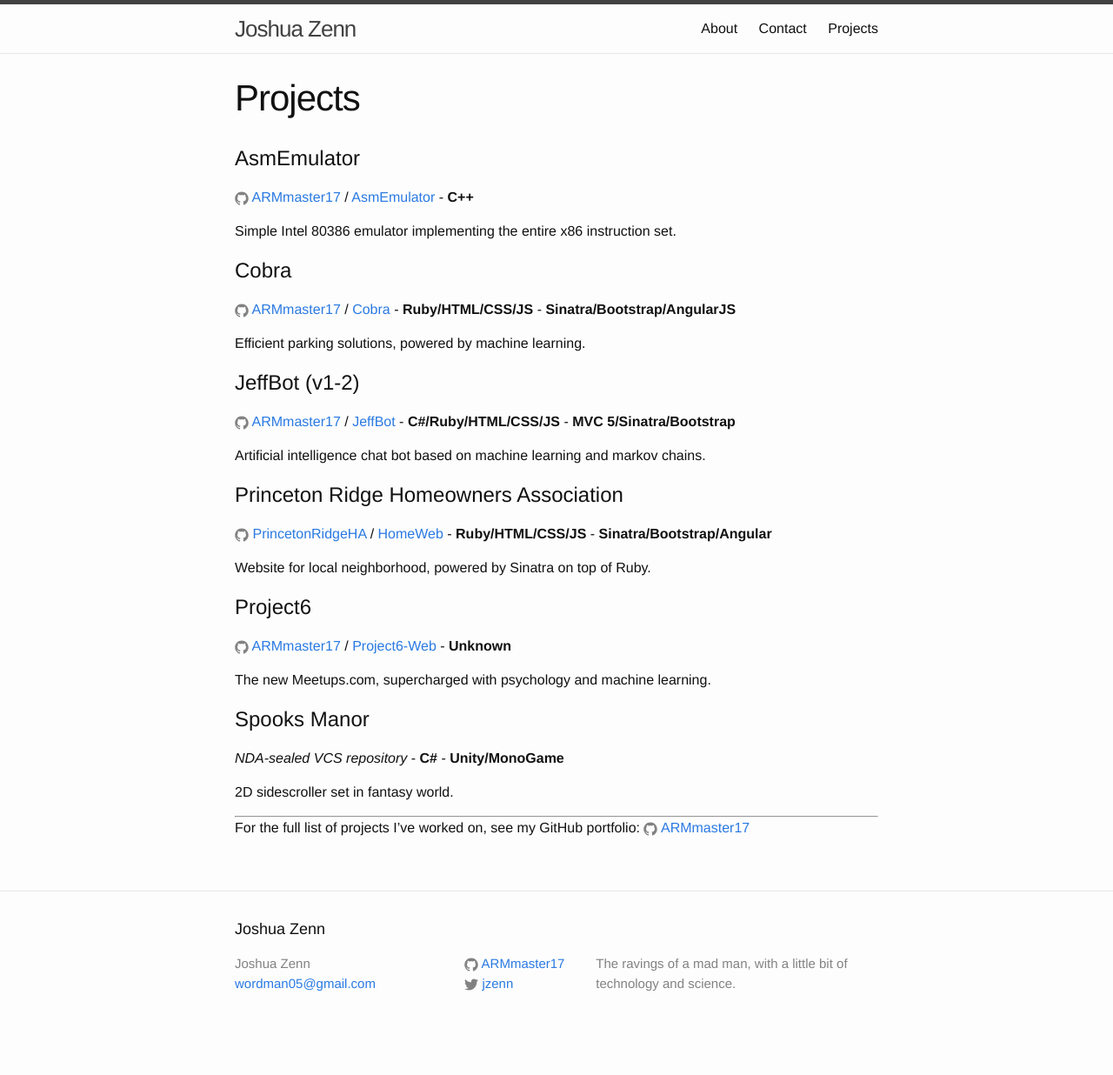
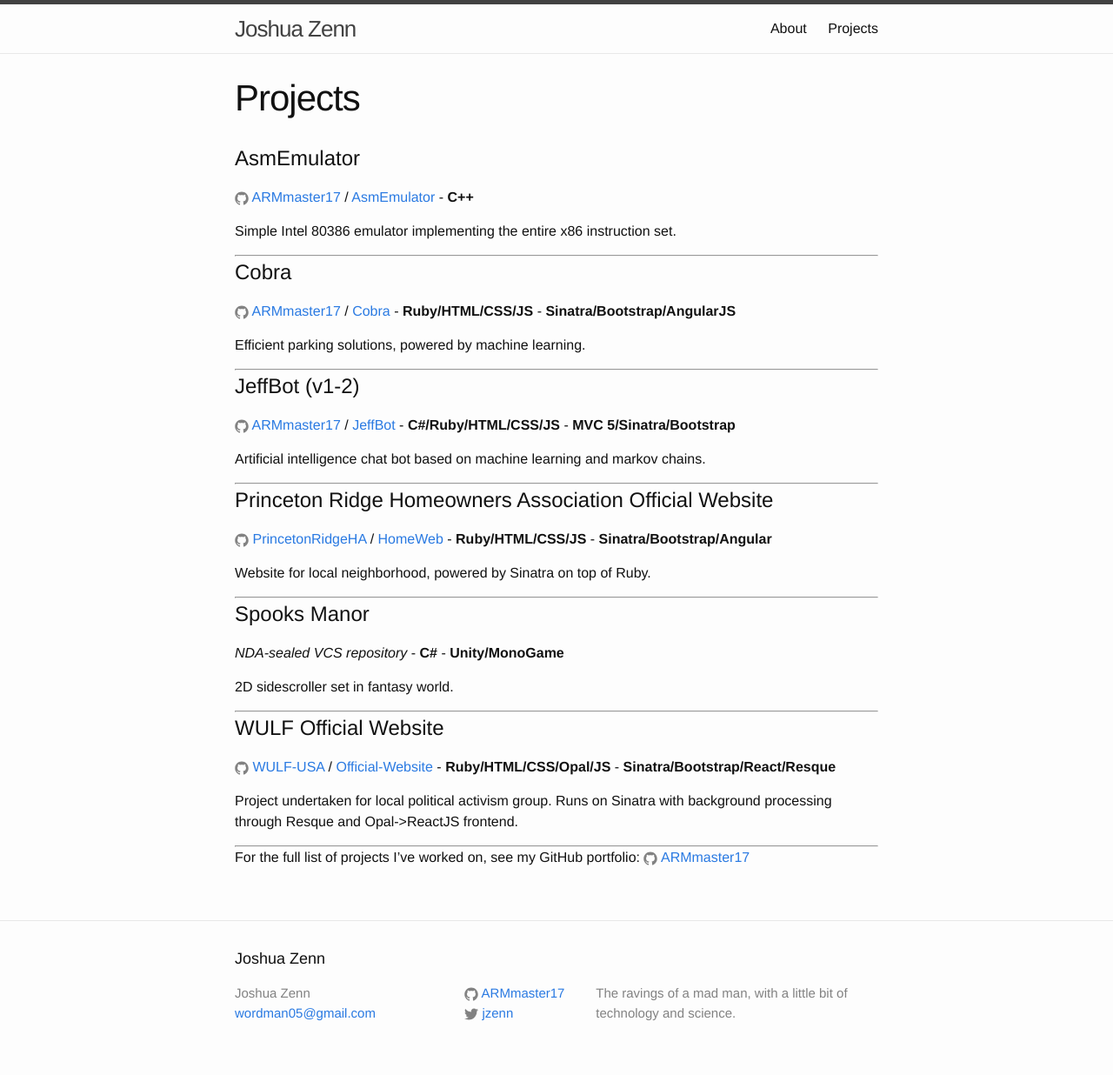
Before and after one commit to ARMmaster17/ARMmaster17.github.io, a Jekyll site: the page built from projects.md, in a window 1280 px wide. Shown: the whole page at 87% size. Built offline with Jekyll 4.4.1, drawn with Linux system fonts in a browser that asks for light colours; before the commit the page ends 1202 px from its top, so only the background shows below that.

Commit message:
Reset site

```diff
--- a/_config.yml
+++ b/_config.yml
@@ -1,16 +1,9 @@
-# Welcome to Jekyll!
-#
-# This config file is meant for settings that affect your whole blog, values
-# which you are expected to set up once and rarely need to edit after that.
-# For technical reasons, this file is *NOT* reloaded automatically when you use
-# 'jekyll serve'. If you change this file, please restart the server process.
-
 # Site settings
 title: Joshua Zenn
 email: wordman05@gmail.com
 description: The ravings of a mad man, with a little bit of technology and science.
-baseurl: "" # the subpath of your site, e.g. /blog
-url: "http://armmaster17.github.io" # the base hostname & protocol for your site
+baseurl: ""
+url: "https://armmaster17.github.io" # the base hostname & protocol for your site
 twitter_username: jzenn
 github_username:  ARMmaster17
 timezone: America/New_York
--- a/_posts/2016-09-03-welcome-to-jekyll.markdown
+++ b/_posts/2017-02-17-welcome-to-jekyll.markdown
@@ -1,7 +1,7 @@
 ---
 layout: post
 title:  "Welcome to Jekyll!"
-date:   2016-09-03 18:43:00 -0400
+date:   2017-02-17 13:00:17 -0500
 categories: jekyll update
 ---
 You’ll find this post in your `_posts` directory. Go ahead and edit it and re-build the site to see your changes. You can rebuild the site in many different ways, but the most common way is to run `jekyll serve`, which launches a web server and auto-regenerates your site when a file is updated.
--- a/projects.md
+++ b/projects.md
@@ -10,11 +10,15 @@
 
 Simple Intel 80386 emulator implementing the entire x86 instruction set.
 
+---
+
 # Cobra
 {% include icon-github.html username="ARMmaster17" %} /
 [Cobra](https://github.com/ARMmaster17/Cobra) - **Ruby/HTML/CSS/JS** - **Sinatra/Bootstrap/AngularJS**
 
 Efficient parking solutions, powered by machine learning.
+
+---
 
 # JeffBot (v1-2)
 {% include icon-github.html username="ARMmaster17" %} /
@@ -22,17 +26,15 @@
 
 Artificial intelligence chat bot based on machine learning and markov chains.
 
-# Princeton Ridge Homeowners Association
+---
+
+# Princeton Ridge Homeowners Association Official Website
 {% include icon-github.html username="PrincetonRidgeHA" %} /
 [HomeWeb](https://github.com/PrincetonRidgeHA/HomeWeb) - **Ruby/HTML/CSS/JS** - **Sinatra/Bootstrap/Angular**
 
 Website for local neighborhood, powered by Sinatra on top of Ruby.
 
-# Project6
-{% include icon-github.html username="ARMmaster17" %} /
-[Project6-Web](https://github.com/ARMmaster17/Project6-Web) - **Unknown**
-
-The new Meetups.com, supercharged with psychology and machine learning.
+---
 
 # Spooks Manor
 
@@ -42,4 +44,12 @@
 
 ---
 
+# WULF Official Website
+{% include icon-github.html username="WULF-USA" %} /
+[Official-Website](https://github.com/WULF-USA/Official-Website) - **Ruby/HTML/CSS/Opal/JS** - **Sinatra/Bootstrap/React/Resque**
+
+Project undertaken for local political activism group. Runs on Sinatra with background processing through Resque and Opal->ReactJS frontend.
+
+---
+
 For the full list of projects I've worked on, see my GitHub portfolio: {% include icon-github.html username="ARMmaster17" %}
```
Also changed, not shown: about.md (+1 -1 lines), contact.md (deleted, +0 -13 lines), 9 other files.
